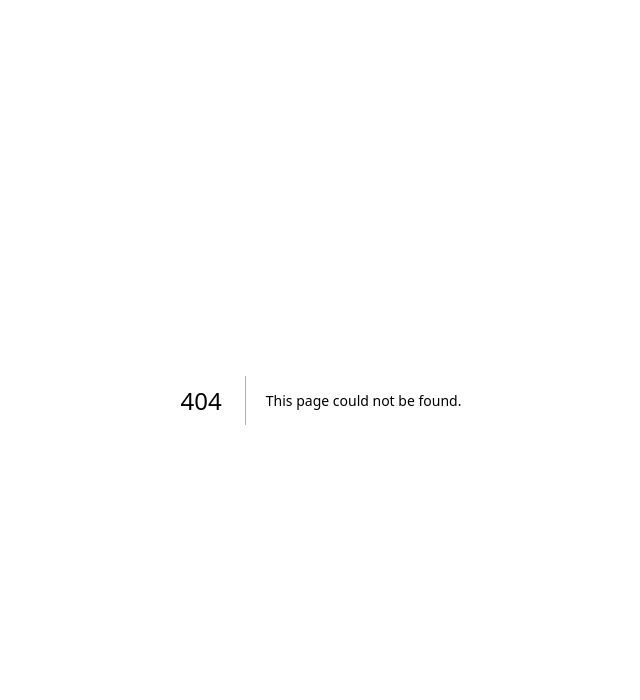
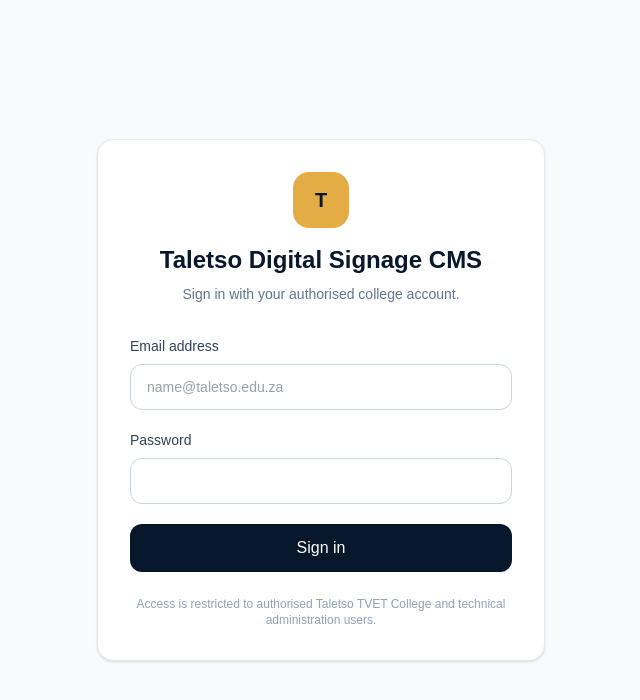
Before and after one commit to sarelr/taletso-digital-signage-cms, a Next.js app: page /login in a window 1280 px wide. Before the commit this address had no page. Shown: the top 700 px of the page, without its empty margins (319-959 px from the left). Built offline with nearby package versions, Linux system fonts and the light colour scheme.

Commit message:
feat: add functional login page

```diff
--- /dev/null
+++ b/src/app/login/page.tsx
@@ -0,0 +1,39 @@
+import { redirect } from "next/navigation";
+import { AuthError } from "next-auth";
+import { signIn } from "@/auth";
+
+async function authenticate(formData: FormData) {
+  "use server";
+  try {
+    await signIn("credentials", {
+      email: formData.get("email"),
+      password: formData.get("password"),
+      redirectTo: "/",
+    });
+  } catch (error) {
+    if (error instanceof AuthError) redirect("/login?error=credentials");
+    throw error;
+  }
+}
+
+export default async function LoginPage({ searchParams }: { searchParams: Promise<{ error?: string }> }) {
+  const params = await searchParams;
+  return (
+    <main className="grid min-h-screen place-items-center bg-slate-50 px-5 py-10">
+      <section className="w-full max-w-md rounded-2xl border border-slate-200 bg-white p-8 shadow-sm">
+        <div className="mb-8 text-center">
+          <div className="mx-auto mb-4 grid h-14 w-14 place-items-center rounded-2xl bg-[#e4ac45] text-xl font-black text-[#07172c]">T</div>
+          <h1 className="text-2xl font-bold text-[#07172c]">Taletso Digital Signage CMS</h1>
+          <p className="mt-2 text-sm text-slate-500">Sign in with your authorised college account.</p>
+        </div>
+        {params.error && <div className="mb-5 rounded-xl border border-rose-200 bg-rose-50 px-4 py-3 text-sm text-rose-700">Invalid email address or password.</div>}
+        <form action={authenticate} className="space-y-5">
+          <label className="block text-sm font-medium text-slate-700">Email address<input name="email" type="email" required autoComplete="email" className="mt-2 w-full rounded-xl border border-slate-300 px-4 py-3 outline-none focus:border-[#b07822]" placeholder="name@taletso.edu.za" /></label>
+          <label className="block text-sm font-medium text-slate-700">Password<input name="password" type="password" required minLength={8} autoComplete="current-password" className="mt-2 w-full rounded-xl border border-slate-300 px-4 py-3 outline-none focus:border-[#b07822]" /></label>
+          <button type="submit" className="w-full rounded-xl bg-[#07172c] px-4 py-3 font-semibold text-white hover:bg-[#102947]">Sign in</button>
+        </form>
+        <p className="mt-6 text-center text-xs text-slate-400">Access is restricted to authorised Taletso TVET College and technical administration users.</p>
+      </section>
+    </main>
+  );
+}
```
